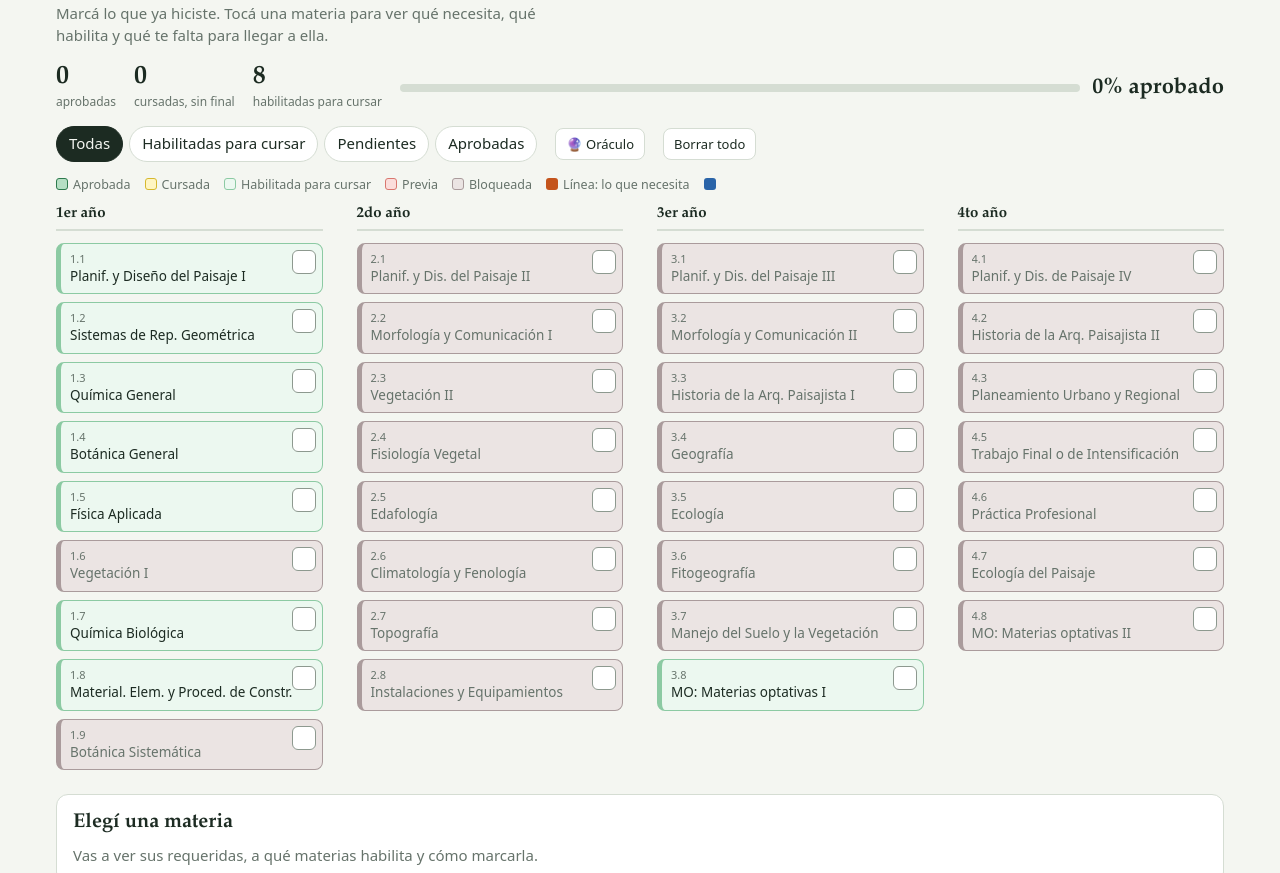
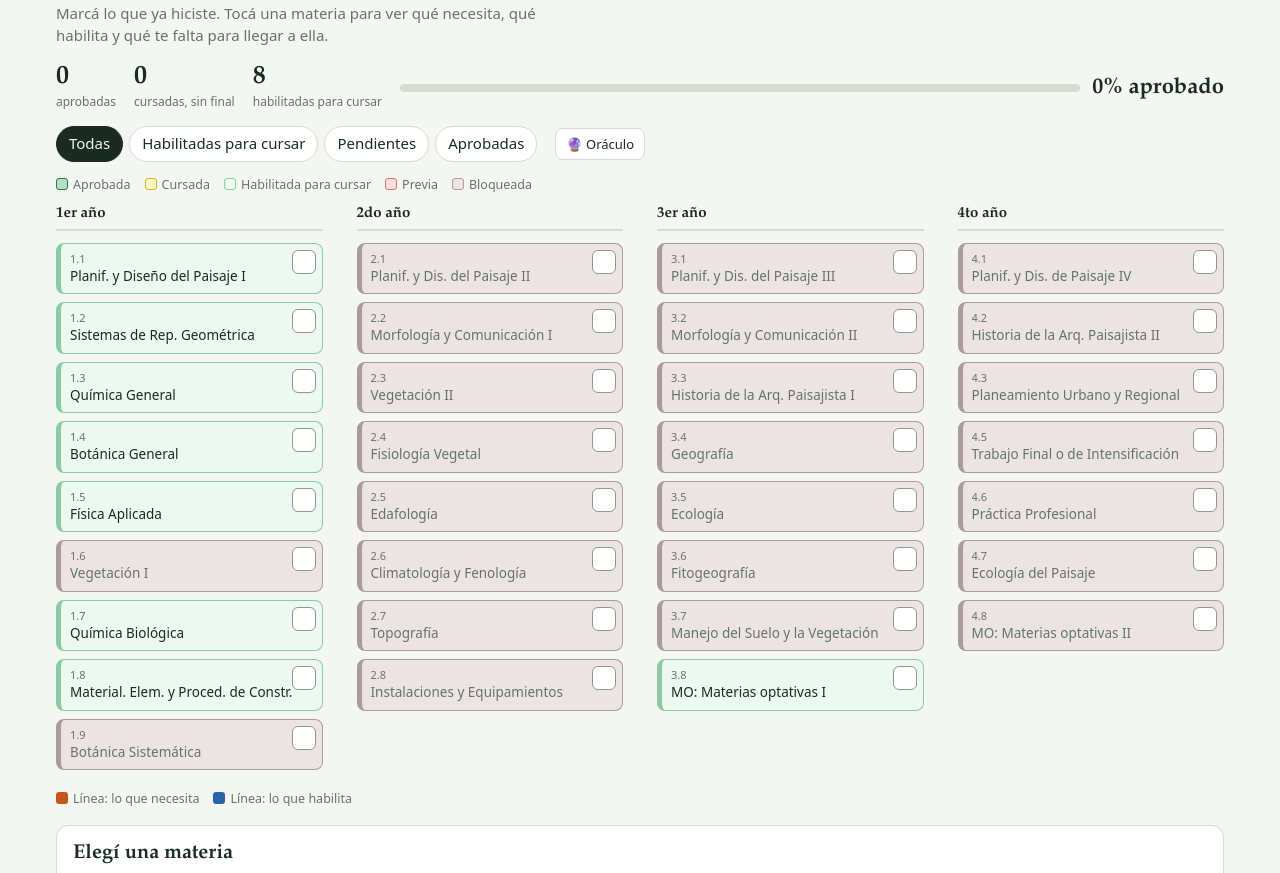
Before and after one commit to LisandroCyber/UBA-FADU-PATHFINDER, a plain HTML site: page index.html in a window 1280 px wide. Shown: the part 65-938 px from the top of the page. Drawn offline with Linux system fonts and the light colour scheme.

Commit message:
Quita el boton de borrar todo y acomoda los estados y aclaraciones

```diff
--- a/index.html
+++ b/index.html
@@ -17,10 +17,11 @@
 </div>
 <div class="bar">
  <div class="chips" id="chips"></div>
- <button class="btn s" id="orBtn">🔮 Oráculo</button> <button class="btn s" id="reset">Borrar todo</button>
+ <button class="btn s" id="orBtn">🔮 Oráculo</button>
 </div>
-<p class="leg"><span><i style="background:var(--apb);border:1.5px solid var(--apl)"></i>Aprobada</span><span><i style="background:var(--yb);border:1.5px solid var(--yl)"></i>Cursada</span><span><i style="background:var(--hb);border:1.5px solid var(--hl)"></i>Habilitada para cursar</span><span><i style="background:var(--pb);border:1.5px solid var(--pl)"></i>Previa</span><span><i style="background:var(--bb);border:1.5px solid var(--bl)"></i>Bloqueada</span><span><i style="background:var(--up)"></i>Línea: lo que necesita</span><span><i style="background:var(--dn)"></i></p>
+<p class="leg"><span><i style="background:var(--apb);border:1.5px solid var(--apl)"></i>Aprobada</span><span><i style="background:var(--yb);border:1.5px solid var(--yl)"></i>Cursada</span><span><i style="background:var(--hb);border:1.5px solid var(--hl)"></i>Habilitada para cursar</span><span><i style="background:var(--pb);border:1.5px solid var(--pl)"></i>Previa</span><span><i style="background:var(--bb);border:1.5px solid var(--bl)"></i>Bloqueada</span></p>
 <div class="scroll"><div class="tree" id="tree"><svg id="svg"></svg></div></div>
+<p class="leg" style="margin:12px 0 0"><span><i style="background:var(--up)"></i>Línea: lo que necesita</span><span><i style="background:var(--dn)"></i>Línea: lo que habilita</span></p>
 <div class="panel" id="panel"></div>
 <p class="note">“Cursada” significa T.P. aprobado; “aprobada” significa final aprobado. “Previa” es una marca tuya: no cuenta como cursada ni aprobada. Las materias de taller y las optativas se aprueban directamente. Para rendir un final hace falta tener la cursada de esa materia más los finales indicados en el cuadro. El trabajo final exige el resto de la carrera aprobada y las optativas II, todas las demás. Datos transcritos del cuadro oficial de correlatividades (el cuadro no incluye una materia 4.4).</p>
 </div>
--- a/script.js
+++ b/script.js
@@ -79,7 +79,6 @@ document.addEventListener("click",e=>{
  else if(s){const v=s.dataset.set;setSt(sel,v=="pre"?0:+v,v=="pre")}
  else if(e.target.closest("[data-prev]")){anc(sel).forEach(i=>setSt(i,2))}
  else if(ch)flt=ch.dataset.k;
- else if(e.target.id=="reset"){if(confirm("¿Borrar todo tu avance?")){S={cbc:false,s:{}};sel=null}else return}
  else return;
  render();
 });
```
